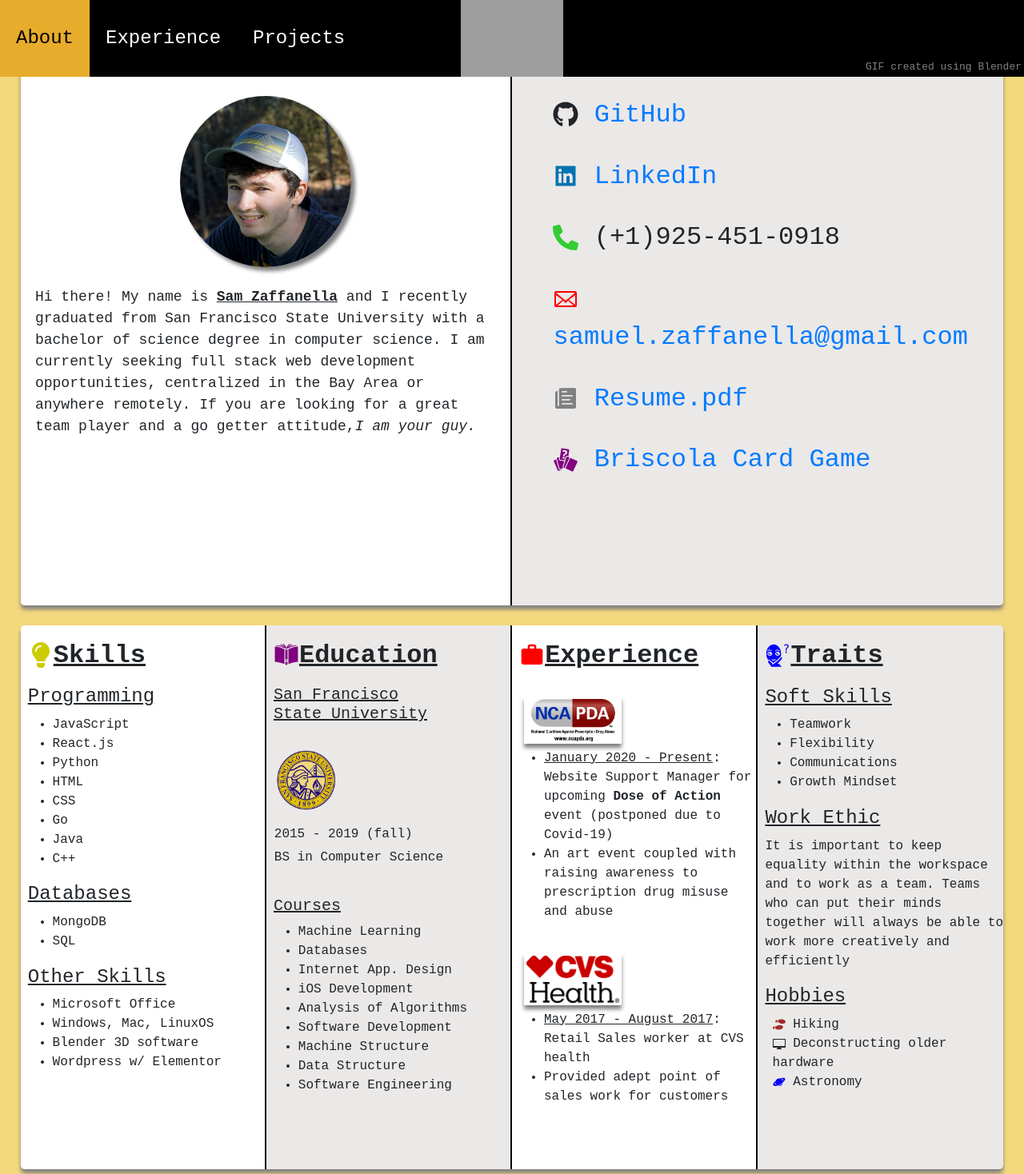
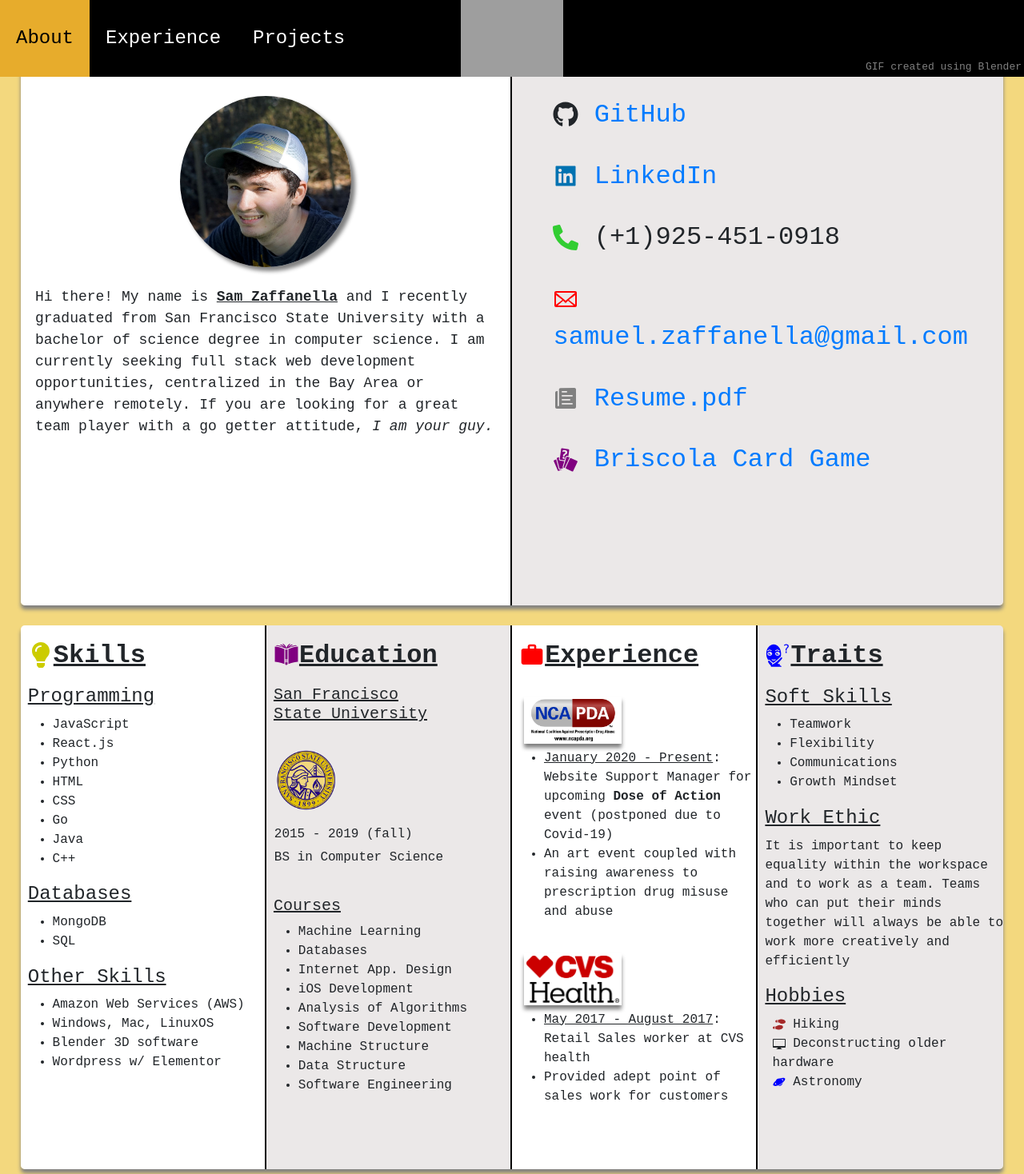
Before and after one commit to SamZaff/Portfolio, a React (Create React App) app: page / in a window 1280 px wide. Shown: the top 1468 px of the page at 80% size. Built offline with nearby package versions, Linux system fonts and the light colour scheme; grey boxes are pictures that could not be loaded.

Commit message:
made minor changes

```diff
--- a/src/App.css
+++ b/src/App.css
@@ -10,7 +10,6 @@ body, html {
   scroll-behavior: smooth;
   margin: 0;
   font-family: "Courier New" !important;
-  /* font-family: "Verdana" !important; */
   background-color: #f3d87e !important;
 }
 
--- a/src/App.js
+++ b/src/App.js
@@ -31,9 +31,8 @@ function App() {
           <p>Hi there! My name is <b><u>Sam Zaffanella</u></b> and I recently graduated
              from San Francisco State University with a bachelor of science degree
              in computer science. I am currently seeking full stack web development
-             opportunities, centralized in the Bay Area or anywhere
-             remotely. If you are looking for a great team player and a go getter attitude,
-             <i>I am your guy.</i>
+             opportunities, centralized in the Bay Area or anywhere remotely. If you are
+             looking for a great team player with a go getter attitude, <i>I am your guy.</i>
             </p>
         </div>
         <div id="info">
@@ -71,7 +70,7 @@ function App() {
           </ul>
           <h4>Other Skills</h4>
           <ul>
-            <li>Microsoft Office</li>
+            <li>Amazon Web Services (AWS)</li>
             <li>Windows, Mac, LinuxOS</li>
             <li>Blender 3D software</li>
             <li>Wordpress w/ Elementor</li>
```
